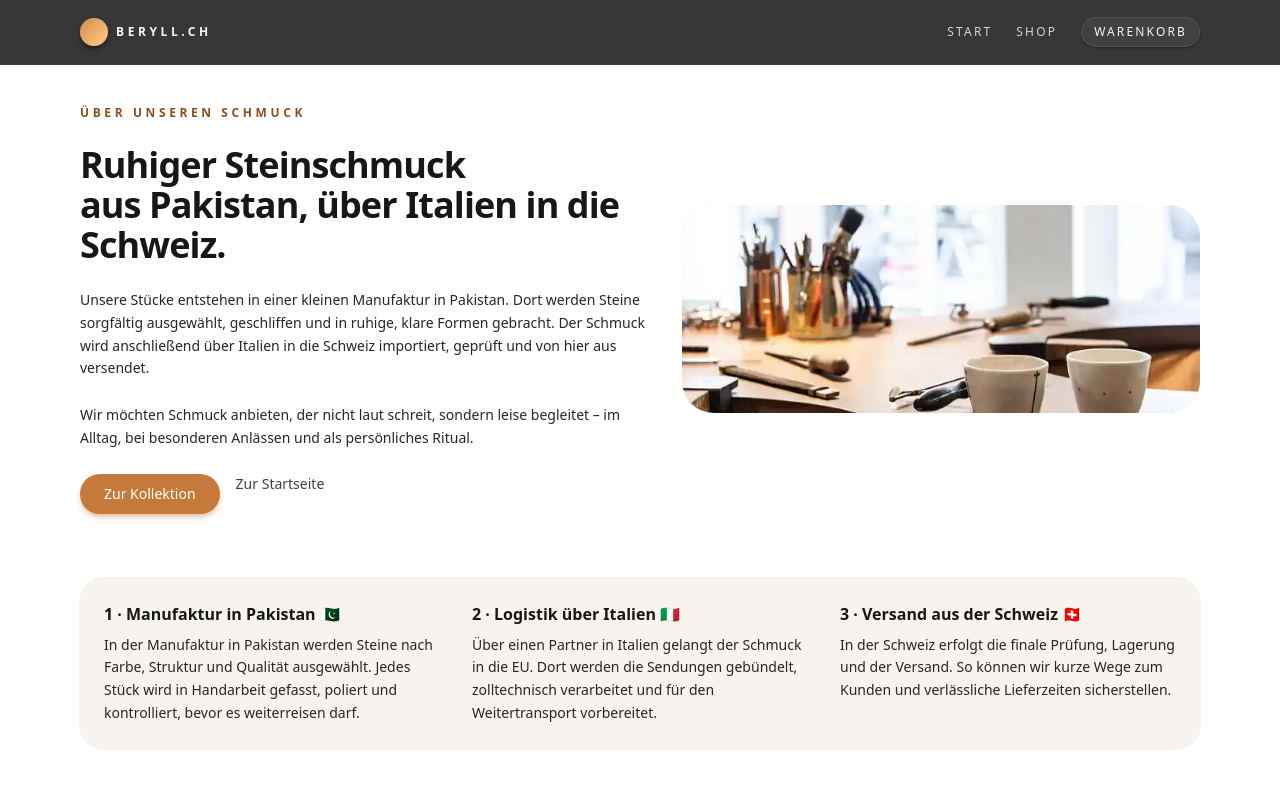
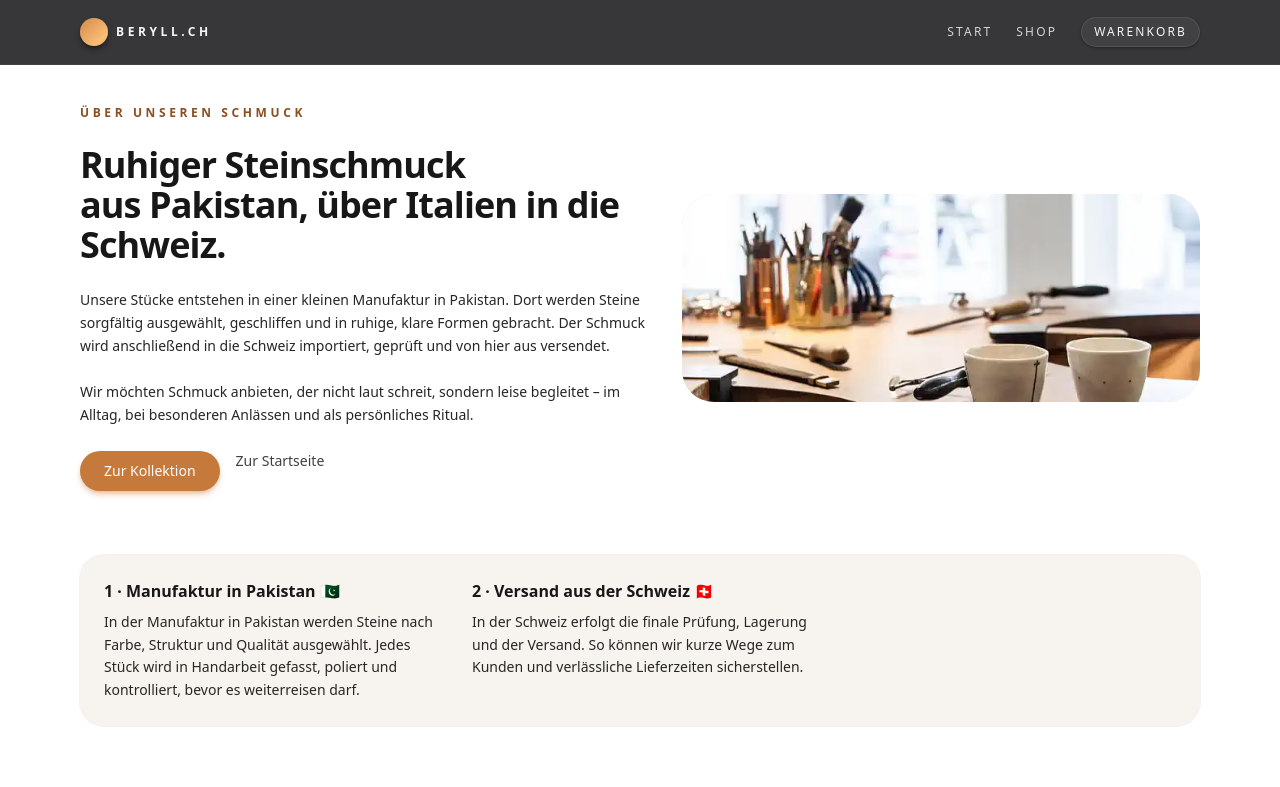
Before and after one commit to BrunoBaumgartner78/steinschmuck, a Next.js app: page /about-jewelry in a window 1280 px wide. Shown: the top 787 px of the page. Built offline with nearby package versions, Linux system fonts and the light colour scheme.

Commit message:
stripe fix

```diff
--- a/app/about-jewelry/page.tsx
+++ b/app/about-jewelry/page.tsx
@@ -25,7 +25,7 @@ export default function AboutPage() {
           <p className="max-w-xl text-sm leading-relaxed text-neutral-800 dark:text-neutral-200">
             Unsere Stücke entstehen in einer kleinen Manufaktur in Pakistan.
             Dort werden Steine sorgfältig ausgewählt, geschliffen und in ruhige,
-            klare Formen gebracht. Der Schmuck wird anschließend über Italien in
+            klare Formen gebracht. Der Schmuck wird anschließend in
             die Schweiz importiert, geprüft und von hier aus versendet.
           </p>
           <p className="max-w-xl text-sm leading-relaxed text-neutral-800 dark:text-neutral-200">
@@ -77,17 +77,7 @@ export default function AboutPage() {
         </div>
         <div className="space-y-2">
           <h2 className="text-base font-semibold text-neutral-900 dark:text-neutral-50">
-            2 · Logistik über Italien 🇮🇹
-          </h2>
-          <p className="leading-relaxed text-neutral-800 dark:text-slate-200">
-            Über einen Partner in Italien gelangt der Schmuck in die EU. Dort
-            werden die Sendungen gebündelt, zolltechnisch verarbeitet und für
-            den Weitertransport vorbereitet.
-          </p>
-        </div>
-        <div className="space-y-2">
-          <h2 className="text-base font-semibold text-neutral-900 dark:text-neutral-50">
-            3 · Versand aus der Schweiz 🇨🇭
+            2 · Versand aus der Schweiz 🇨🇭
           </h2>
           <p className="leading-relaxed text-neutral-800 dark:text-slate-200">
             In der Schweiz erfolgt die finale Prüfung, Lagerung und der Versand.
@@ -95,6 +85,7 @@ export default function AboutPage() {
             sicherstellen.
           </p>
         </div>
+
       </section>
 
       {/* Materialien & Farbwelten */}
--- a/app/about/page.tsx
+++ b/app/about/page.tsx
@@ -91,8 +91,7 @@ export default function AboutUsPage() {
         </h2>
         <p className="max-w-3xl text-sm leading-relaxed text-neutral-800 dark:text-neutral-200">
           Die Schmuckstücke entstehen in einer Manufaktur in Pakistan. Dort
-          werden die Steine ausgewählt, gefasst und vorbereitet. Über einen
-          Partner in Italien gelangen sie anschließend in die Schweiz, wo
+          werden die Steine ausgewählt, gefasst und vorbereitet.Anschließend in die Schweiz importiert, wo
           Lagerung, finale Kontrolle und Versand stattfinden.
         </p>
         <p className="max-w-3xl text-sm leading-relaxed text-neutral-800 dark:text-neutral-200">
@@ -126,7 +125,7 @@ export default function AboutUsPage() {
             Transparente Wege
           </h3>
           <p className="mt-2 text-neutral-800 dark:text-slate-200">
-            Von der Manufaktur in Pakistan über Italien bis zu dir in der
+            Von der Manufaktur in Pakistan über uns bis zu dir in der
             Schweiz – offen kommuniziert, nachvollziehbar gedacht.
           </p>
         </div>
--- a/app/api/checkout/create-session/route.ts
+++ b/app/api/checkout/create-session/route.ts
@@ -13,9 +13,10 @@ if (!stripeSecretKey) {
 
 const stripe = stripeSecretKey
   ? new Stripe(stripeSecretKey, {
-      apiVersion: "2024-06-20",
+      apiVersion: "2024-06-20" as any, // TS meckert dann nicht mehr
     })
   : null;
+
 
 type CheckoutItem = {
   id: string;
--- a/app/page.tsx
+++ b/app/page.tsx
@@ -164,11 +164,11 @@ export default async function Home() {
           <h1 className="text-3xl font-semibold tracking-tight text-neutral-900 dark:text-neutral-50 sm:text-4xl">
             Feiner Steinschmuck aus Pakistan,
             <br />
-            über Italien in die Schweiz.
+            in die Schweiz.
           </h1>
           <p className="max-w-xl text-sm leading-relaxed text-neutral-800 dark:text-neutral-200">
             Handverlesene Steine aus einer Manufaktur in Pakistan, in sorgfältiger
-            Handarbeit zu feinem Schmuck verarbeitet und über Italien in die Schweiz
+            Handarbeit zu feinem Schmuck verarbeitet und in die Schweiz
             importiert. Jedes Stück ist ein Unikat – ruhig, zeitlos und nah an der Natur.
           </p>
 
```
